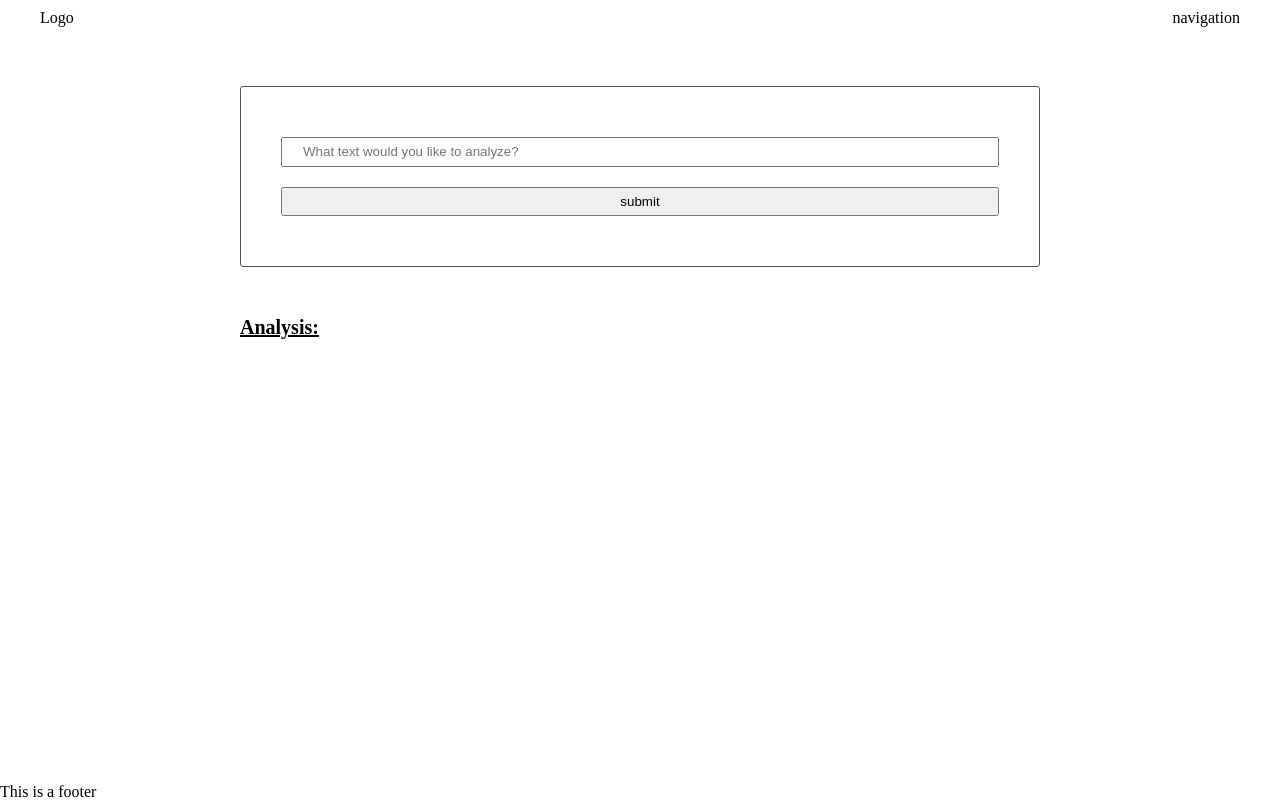
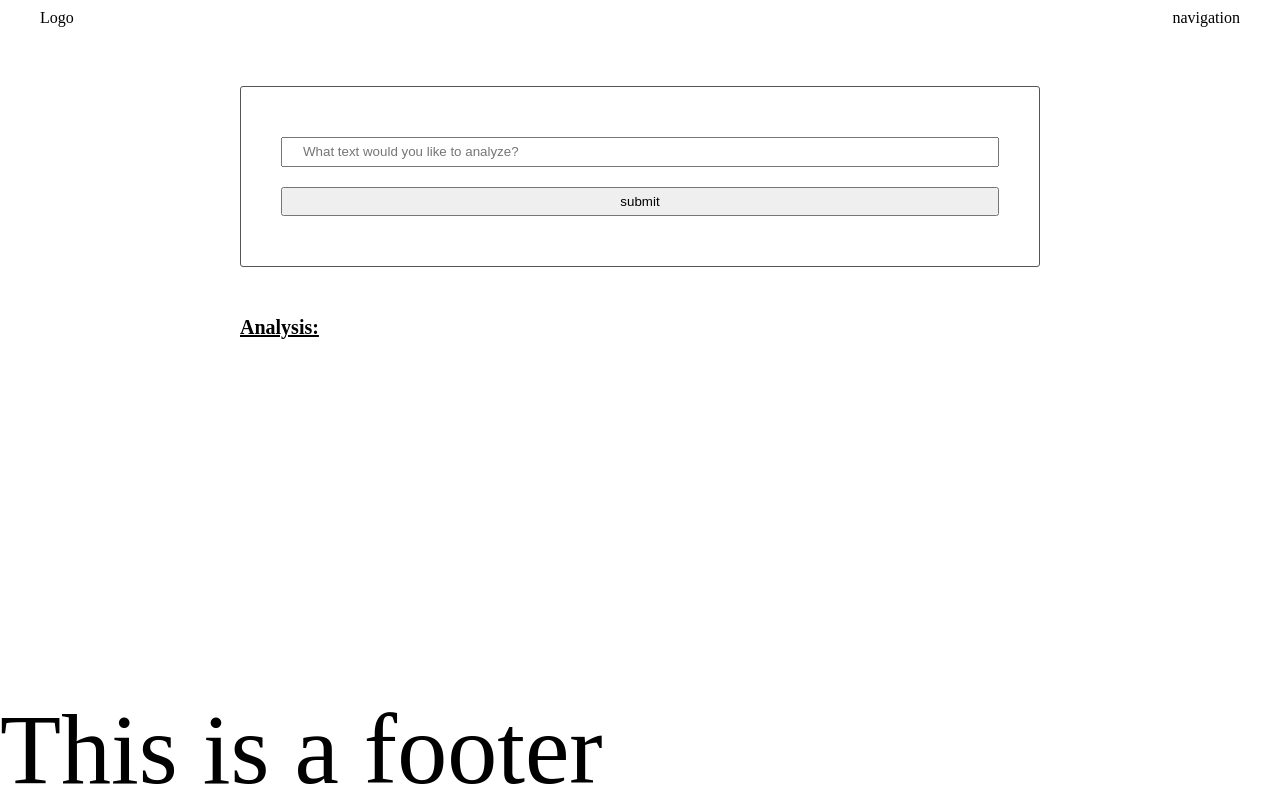
Before and after one commit to jimmydaleucf/fend_project_4, a website built with webpack: page src/client/views/index.html in a window 1280 px wide. Built offline with nearby package versions, Linux system fonts and the light colour scheme.

Commit message:
dev and prod working- service worker working

```diff
--- a/src/client/styles/footer.scss
+++ b/src/client/styles/footer.scss
@@ -0,0 +1,3 @@
+footer{
+    font-size: 100px;
+}
--- a/src/client/views/index.html
+++ b/src/client/views/index.html
@@ -42,10 +42,10 @@
         </main>
 
         <footer>
-            <p>This is a footer</p>
+            <p class= 'footer-text'>This is a footer</p>
         </footer>
 
-<!-- <script>
+<script>
  // Check that service workers are supported
  if ('serviceWorker' in navigator) {
      // Use the window load event to keep the page load performant
@@ -53,6 +53,6 @@
          navigator.serviceWorker.register('/service-worker.js');
      });
  }
-</script> -->
+</script>
     </body>
 </html>
```
